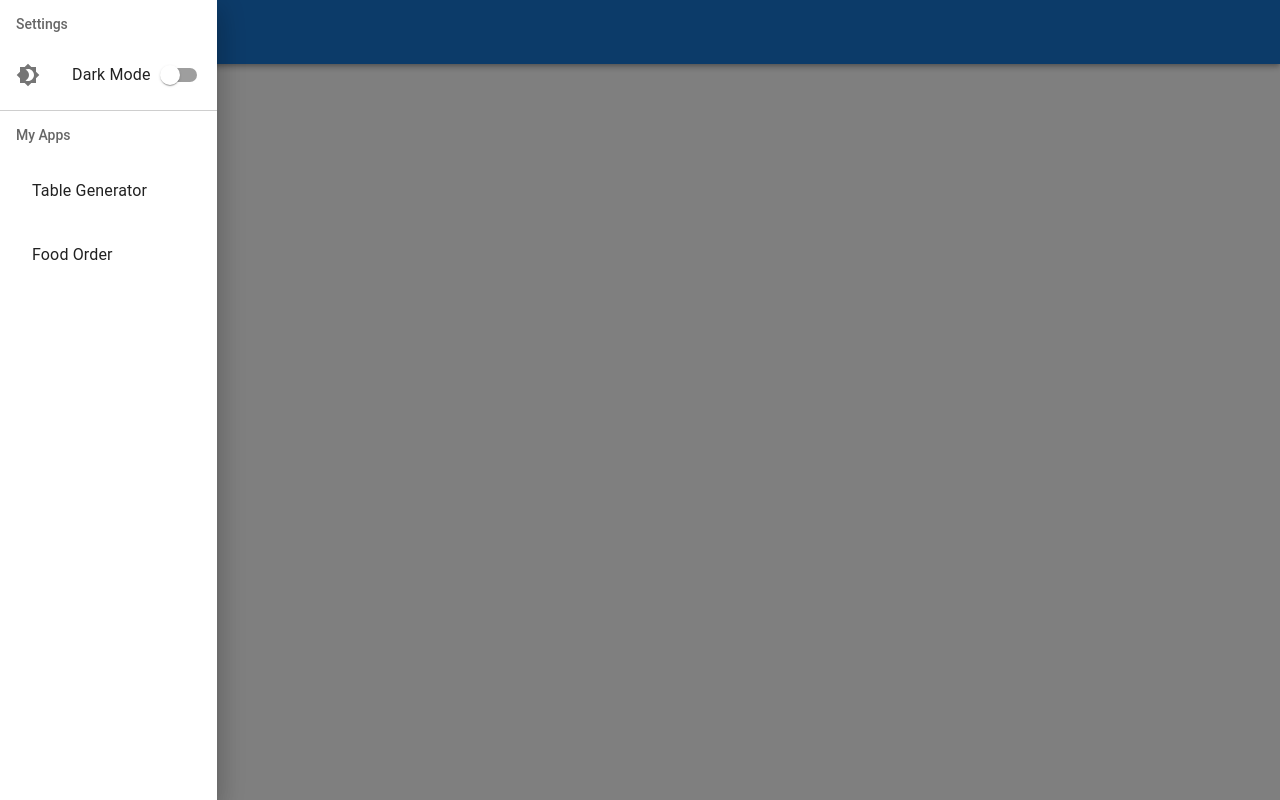
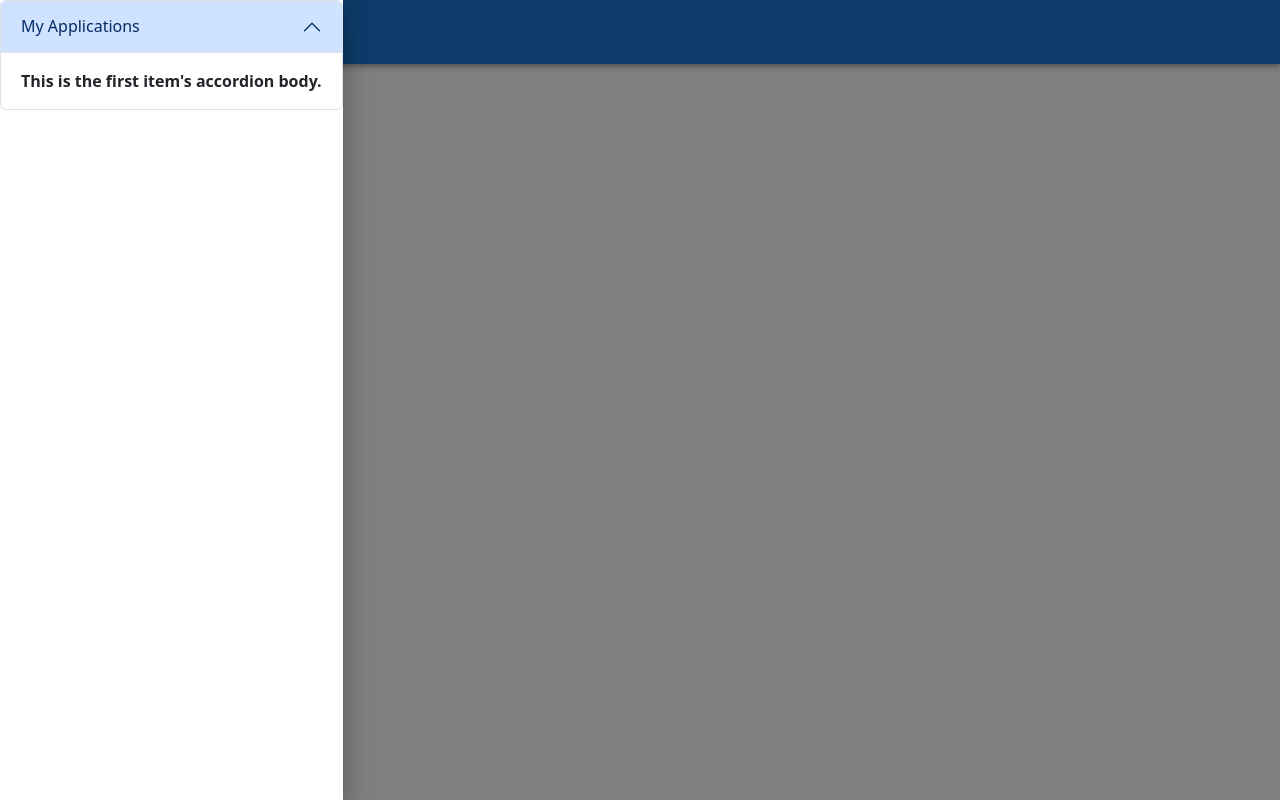
Before and after one commit to ShyamSundarM/React-Learning, a React (Create React App) app: page /HomePage in a window 1280 px wide. Both pictures are taken after a click on the button 48 px from the left and 32 px from the top of the page. Built offline with nearby package versions, Linux system fonts and the light colour scheme.

Commit message:
save draft

```diff
--- /dev/null
+++ b/src/components/MainDrawer.module.css
@@ -0,0 +1,4 @@
+.DrawerContainer {
+}
+.appsAccordion {
+}
--- a/src/components/MainDrawer.tsx
+++ b/src/components/MainDrawer.tsx
@@ -10,6 +10,7 @@ import {
   SwipeableDrawer,
   Switch,
 } from "@mui/material";
+import styles from "./MainDrawer.module.css";
 import { Dispatch, SetStateAction } from "react";
 import Brightness4Icon from "@mui/icons-material/Brightness4";
 import { useNavigate } from "react-router-dom";
@@ -28,42 +29,34 @@ export default function MainDrawer(props: Props) {
       onClose={() => props.setSideBarOpen(false)}
       onOpen={() => props.setSideBarOpen(true)}
     >
-      <List subheader={<ListSubheader>Settings</ListSubheader>}>
-        <ListItem>
-          <ListItemIcon>
-            <Brightness4Icon />
-          </ListItemIcon>
-          <ListItemText primary="Dark Mode" />
-          <Switch
-            edge="end"
-            //checked={}
-            // onChange={}
-          />
-        </ListItem>
-      </List>
-      <Divider color="#4a4a4a" />
-      <List subheader={<ListSubheader>My Apps</ListSubheader>}>
-        <ListItem>
-          <ListItemButton
-            onClick={() => {
-              navigate("TableGenerator");
-              props.setSideBarOpen(false);
-            }}
-          >
-            <ListItemText primary="Table Generator" />
-          </ListItemButton>
-        </ListItem>
-        <ListItem>
-          <ListItemButton
-            onClick={() => {
-              navigate("FoodOrder");
-              props.setSideBarOpen(false);
-            }}
-          >
-            <ListItemText primary="Food Order" />
-          </ListItemButton>
-        </ListItem>
-      </List>
+      <div className={styles.DrawerContainer}>
+        <div className={`accordion ${styles.appsAccordion}`}>
+          <div className="accordion-item">
+            <h2 className="accordion-header">
+              <button
+                className="accordion-button"
+                type="button"
+                data-bs-toggle="collapse"
+                data-bs-target="#collapseOne"
+                aria-expanded="true"
+                aria-controls="collapseOne"
+              >
+                My Applications
+              </button>
+            </h2>
+            <div
+              id="collapseOne"
+              className="accordion-collapse collapse show"
+              aria-labelledby="headingOne"
+              data-bs-parent="#accordionExample"
+            >
+              <div className="accordion-body">
+                <strong>This is the first item's accordion body.</strong>
+              </div>
+            </div>
+          </div>
+        </div>
+      </div>
     </SwipeableDrawer>
   );
 }
--- a/src/index.css
+++ b/src/index.css
@@ -25,3 +25,7 @@ nav {
 .form-control {
   margin-bottom: 12px;
 }
+
+/* .accordion-button::after {
+  margin-left: 6px !important;
+} */
```
